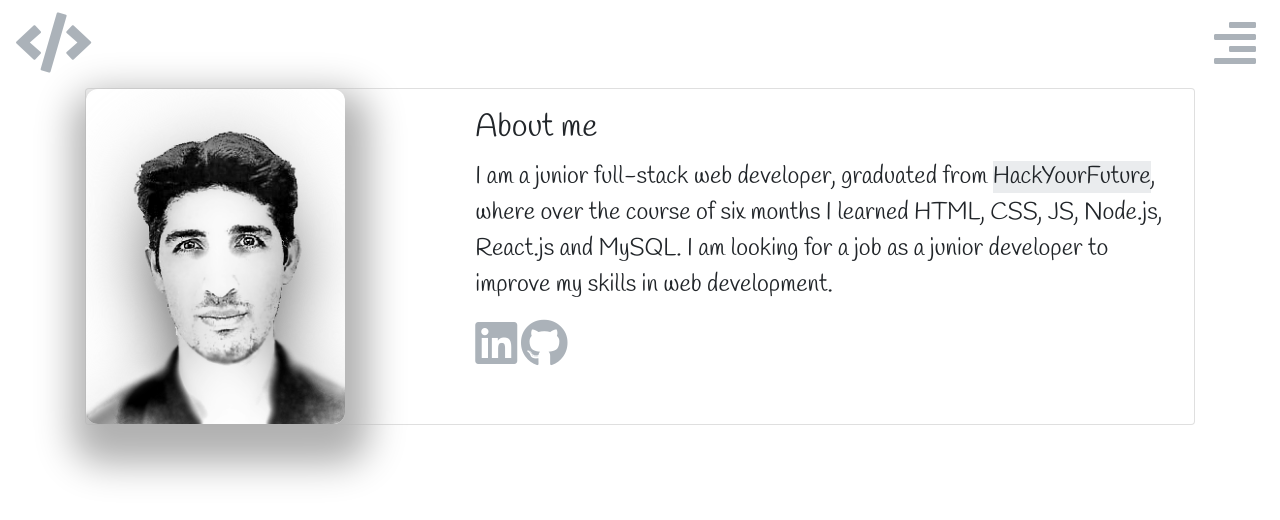
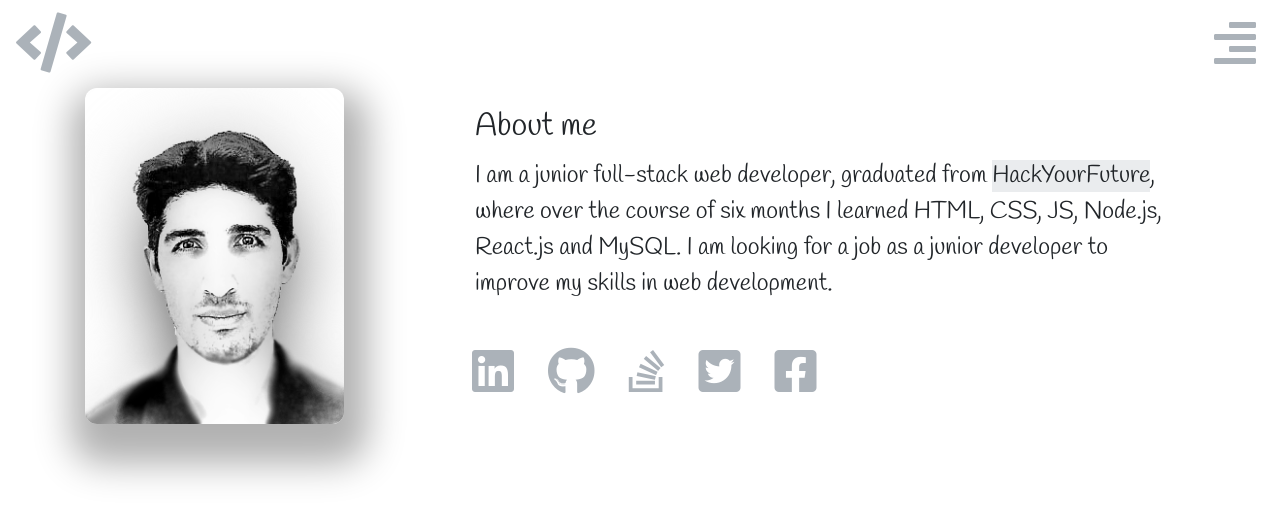
Before and after one commit to mahmutkaya/portfolio, a React (Create React App) app: page /AboutMe in a window 1280 px wide. Shown: the top 520 px of the page. Built offline with nearby package versions, Linux system fonts and the light colour scheme.

Commit message:
aboutMe page added

```diff
--- a/src/components/AboutMe.js
+++ b/src/components/AboutMe.js
@@ -1,24 +1,27 @@
 import React, { Component } from 'react'
+import { socialAccounts, socialAccountLinks } from '../data/info'
+import {skills} from '../data/utilities'
 import profilePhoto from '../img/profilePhoto.png'
 
 class AboutMe extends Component {
   render() {
     return (
-      <div className="card mb-3">
+      <div id='about-me' className="card mb-3">
         <div className="row no-gutters">
           <div className="col-md-4">
-            <img id='profile-photo' src={profilePhoto} className="card-img" alt='profile'/>
-    </div>
+            <img id='profile-photo' src={profilePhoto} className="card-img" alt='profile' />
+          </div>
           <div className="col-md-8">
             <div className="card-body">
               <h2 className="card-title">About me</h2>
               <p className="card-text">I am a junior full-stack web developer, graduated from <a href='https://www.hackyourfuture.net/' target='_blank' rel='noopener noreferrer'>HackYourFuture</a>, where over the course of six months I learned HTML, CSS, JS, Node.js, React.js and MySQL. I am looking for a job as a junior developer to improve my skills in web development.</p>
-              <i class="fab fa-linkedin"></i>{' '}
-              <i class="fab fa-github"></i>
-              </div>
             </div>
+            <div className='social-accounts'>
+              {skills(socialAccounts, '', socialAccountLinks)}
+          </div>
           </div>
         </div>
+      </div>
     )
   }
 }
--- a/src/components/App.css
+++ b/src/components/App.css
@@ -2,11 +2,14 @@
   width: 100%;
   font-family: 'Handlee','Patrick Hand', 'Coming Soon', 'Open Sans', 'sans-serif',  cursive;
 }
+.App a:hover{color: unset;}
+
 
 .main-page a{
   color: unset;
   background-color: #EAECEE;
 }
+.icons a{background-color: unset}
 
  .main-page h1{font-size: 3em;}
 
@@ -40,7 +43,7 @@ img:hover{
   color: #ABB2B9;
 }
 
-.skillsIcons {
+.icons {
   display: inline;
   margin: 17px;
 }
@@ -75,9 +78,22 @@ img:hover{
   margin-block-start: 50%;
 }
 
+#about-me{
+  border: none;
+}
+
 #profile-photo{
   width: 70%;
-  height: 100%;
+  height: auto;
   box-shadow: #ABB2B9 5px 21px 37px 19px;
   border-radius: 12px;
+  margin-bottom: 37px;
 }
+
+#profile-photo:hover{
+  filter: none;
+}
+
+.social-accounts{
+  margin-top: 25px;
+}
--- a/src/components/Contact.js
+++ b/src/components/Contact.js
@@ -57,12 +57,10 @@ class Contact extends Component {
       <div>
         <h1>Contact Page</h1>
         <i class="far fa-address-card"></i>
-        <i class="fab fa-linkedin"></i>
-        <i class="fab fa-github"></i>
-        <i class="fab fa-skype"></i>
-        <i class="fas fa-phone-square"></i>
-        <i class="fas fa-at"></i>
-        <i class="fab fa-whatsapp-square"></i>
+        <i class="fab fa-skype"></i><span>mahmutkaya</span>
+        <i class="fas fa-phone-square"></i><span>+31686433636</span>
+        <i class="fab fa-whatsapp-square"></i><span>+31686433636</span>
+        <i class="fas fa-at"></i><span>mahmutkaya.nl@gmail.com</span>
         <hr/>
 
         <Form action="https://docs.google.com/forms/d/e/1FAIpQLSfJsOJYGM8ddbt1_ACCHQsrprtKEmpwiNmntTKlHb496fMczg/formResponse" onSubmit={this.handleSubmit}>
--- a/src/components/MainPage.js
+++ b/src/components/MainPage.js
@@ -3,12 +3,9 @@ import { Link } from 'react-router-dom'
 import { Row, Col, Button } from 'reactstrap';
 import ReactTooltip from 'react-tooltip'
 import { languages, languagesIcons, devTools, devToolsIcons } from '../data/info'
-import {skills} from '../data/utilities'
+import {skills } from '../data/utilities'
 
 class MainPage extends Component {
-
-  skills = this.skills
-
   render() {
     return (
         <Row>
@@ -26,11 +23,11 @@ class MainPage extends Component {
         <div className='skills'>
           <div className='languages'>
           <h5>Languages I speak:</h5>
-          {skills(languagesIcons,languages)}
+          {skills(languagesIcons, languages, '')}
           </div>
           <div className='dev-tools'>
               <h5>Dev Tools:</h5>
-              {skills(devToolsIcons, devTools)}
+              {skills(devToolsIcons, devTools, '')}
           </div>
               </div>
             </Col>
--- a/src/components/Projects.js
+++ b/src/components/Projects.js
@@ -1,6 +1,7 @@
 import React, { Component } from 'react'
 import {Row} from 'reactstrap';
 import { projects } from '../data/utilities'
+import portfolio from '../img/portfolio.PNG'
 import news from '../img/news.PNG'
 import wiki from '../img/wiki.PNG'
 import todo from '../img/todo.PNG'
@@ -15,6 +16,7 @@ class Projects extends Component {
           <h5>My Recent Work</h5>
         </Row>
         <Row >
+          {projects(portfolio, 'https://mahmutkaya-portfolio.herokuapp.com/')}
           {projects(news, 'https://news-api-2019.herokuapp.com/')}
           {projects(wiki, 'https://codepen.io/mahmutkaya-the-selector/full/XoMmEW')}
           {projects(todo, 'https://todo-app-2018.netlify.com/')}
--- a/src/data/info.js
+++ b/src/data/info.js
@@ -6,4 +6,20 @@ const devTools = ['Git/Github', 'bootstrap', 'reactsrap', 'Visual Studio Code']
 
 const devToolsIcons = ['fab fa-git', 'fab fa-bootstrap', 'fab  fa-react', 'fas fa-terminal']
 
-export { languages, languagesIcons, devTools, devToolsIcons}
+const socialAccounts = [
+  'fab fa-linkedin',
+  'fab fa-github',
+  'fab fa-stack-overflow',
+  'fab fa-twitter-square',
+  'fab fa-facebook-square'
+]
+
+const socialAccountLinks = [
+  'https://www.linkedin.com/in/mahmut-kaya-b9832614a/',
+  'https://github.com/mahmutkaya',
+  'https://stackoverflow.com/users/10839176/mahmutkaya?tab=profile',
+  'https://twitter.com/bajari88',
+  'https://www.facebook.com/profile.php?id=100012397628245'
+]
+
+export { languages, languagesIcons, devTools, devToolsIcons, socialAccounts, socialAccountLinks }
--- a/src/data/utilities.js
+++ b/src/data/utilities.js
@@ -1,18 +1,19 @@
 import React from 'react'
 import { Card, CardImg, CardLink, CardTitle, CardBody, Row, Col } from 'reactstrap';
 
-const skills = (icons, info) => {
+const skills = (icons, info, link) => {
   console.log(info)
   return icons.map((icon, index) => (
     <div
-      className='skillsIcons'
+      className='icons'
       key={index}>
+      <a href={link[index]} target="_blank" rel="noopener noreferrer">
       <i
         className={icon}
         data-tip={info[index]}>
-      </i>
+        </i>
+      </a>
     </div>
-
   ))
 }
 
@@ -27,4 +28,4 @@ const projects = (img, link) => (
 )
 
 
-export { skills, projects }
+export {  skills, projects }
```
Also changed, not shown: src/img/portfolio.PNG (added).
